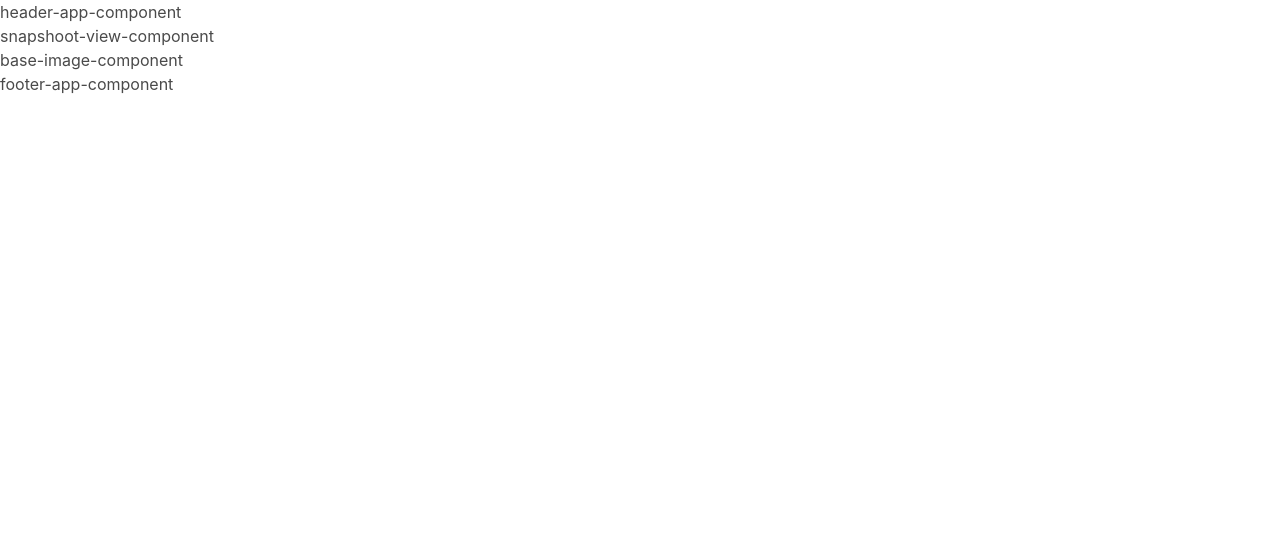
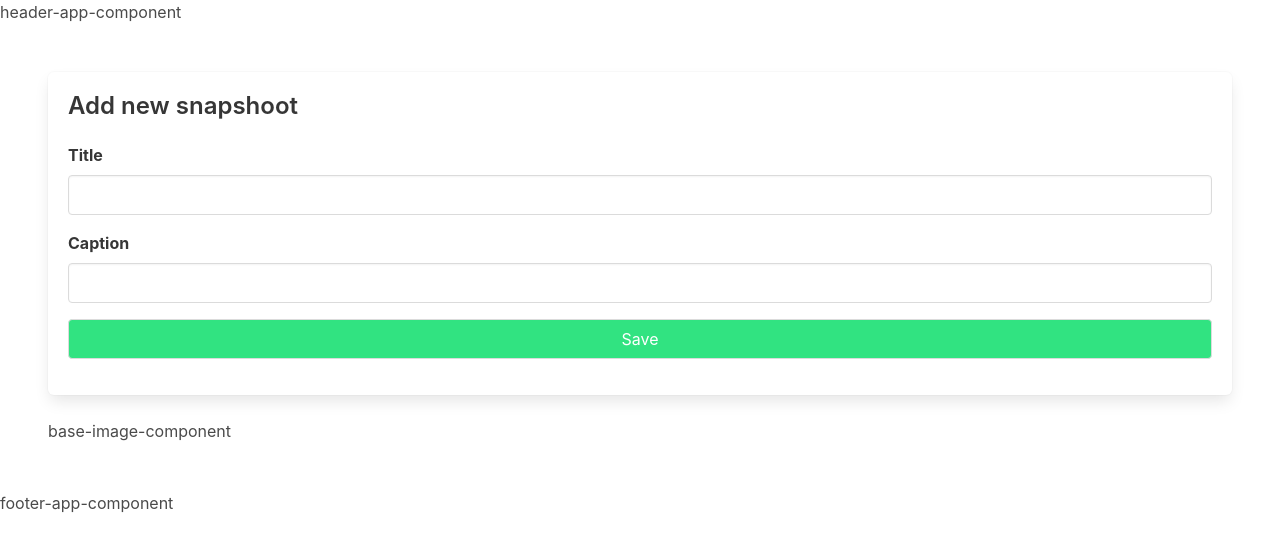
Before and after one commit to CentaureChris/SocialMed_VueApp, a Vue app: page /snapshoot in a window 1280 px wide. Shown: the top 552 px of the page. Built offline with nearby package versions, Linux system fonts and the light colour scheme.

Commit message:
Define store

```diff
--- a/package.json
+++ b/package.json
@@ -9,8 +9,10 @@
   },
   "dependencies": {
     "core-js": "^3.8.3",
+    "uuid": "^8.3.2",
     "vue": "^3.2.13",
-    "vue-router": "^4.0.15"
+    "vue-router": "^4.0.15",
+    "vuex": "^4.0.2"
   },
   "devDependencies": {
     "@babel/core": "^7.12.16",
--- a/src/main.js
+++ b/src/main.js
@@ -7,6 +7,7 @@
 
     // App imports
     import App from './App.vue';
+    import Appstore from './store/index'
     import Approuter from './router';
 //
 
@@ -15,6 +16,7 @@
     Init new Vue.js App
 */
     createApp(App)
+    .use( Appstore ) //=> Inject Appstore has a middleware
     .use( Approuter ) //=> Inject AppRouter has a middleware
     .mount('#insta-clone-app-vue');
 //
--- /dev/null
+++ b/src/store/index.js
@@ -0,0 +1,23 @@
+/*
+    [IMPORTS] Module
+    Define main module to create store
+*/
+    // NPM modules
+    import { createStore } from "vuex";
+
+    // Store modules
+    import auth from "./modules/auth";
+    import media from "./modules/media";
+//
+
+/*
+    [EXPORT] Store
+    Define and export store to use it in 'main.js'
+*/
+    export default createStore({
+        modules: {
+            auth: auth,
+            media: media
+        }
+    })
+//
--- /dev/null
+++ b/src/store/modules/auth.js
@@ -0,0 +1,13 @@
+export default{
+    // Define state
+    states: {},
+
+    // Define getters
+    getters: {},
+
+    // Define mutation (eq. setters)
+    mutations: {},
+
+    // Define actions
+    actions: {}
+}
--- /dev/null
+++ b/src/store/modules/media.js
@@ -0,0 +1,13 @@
+export default{
+    // Define state
+    states: {},
+
+    // Define getters
+    getters: {},
+
+    // Define mutation (eq. setters)
+    mutations: {},
+
+    // Define actions
+    actions: {}
+}
--- a/src/views/SnapshootView.vue
+++ b/src/views/SnapshootView.vue
@@ -1,6 +1,5 @@
 <template>
-  <section class="snapshoot-view-component">
-      <p>snapshoot-view-component</p>
+  <section class="snapshoot-view-component section">
       <!--
         Add from to save new snapshoot
         - title: required, min 5
@@ -8,6 +7,14 @@
         - UUID => generate with uuidv4
         - base64 (for image) (TODO: add dexie)
       -->
+      <!-- Inject value to child compoenent has a HTML property -->
+      <article class="box">
+        <BaseForm
+          class="mb-4"
+          :formvalue="cmpSnapshootForm"
+          @onSubmit="onSubmit($event)"
+        />
+      </article>
       <BaseImage />
   </section>
 </template>
@@ -17,6 +24,7 @@
   [IMPORT] Modules/components
 */
   import BaseImage from '../components/base/BaseImage.vue';
+  import BaseForm from '../components/base/BaseForm.vue';
 //
 
 /*
@@ -26,20 +34,49 @@
   export default {
     name: 'SnapshootView',
 
-    data(){
-      return {
-        // Form values
-      }
-    },
-
-    /*
+     /*
       [VUE] Component
       Used to inject child components
     */
       components: {
-        BaseImage
+        BaseImage, BaseForm
+      },
+    //
+
+    data(){
+      return {
+        // Form values
+        cmpSnapshootForm: {
+          title: `Add new snapshoot`,
+          submit: `Save`,
+          fieldsets: [
+            {
+              label: `Title`,
+              type: `text`,
+              name: `title`,
+              required: true,
+              min: 5,
+              value: null
+            },
+            {
+              label: `Caption`,
+              type: `text`,
+              name: `caption`,
+              required: false,
+              min: false,
+              value: null
+            }
+          ]
+        },
       }
-    //
+    },
+
+    methods: {
+      // Define method to bind form 'submit' event
+      onSubmit: function(event){
+        console.log('[DEBUG] SnapshootView onSubmit()', event)
+      },
+    }
   }
 //
 </script>
```
Also changed, not shown: 2 other files (tests, documents, lock files or other folders).
